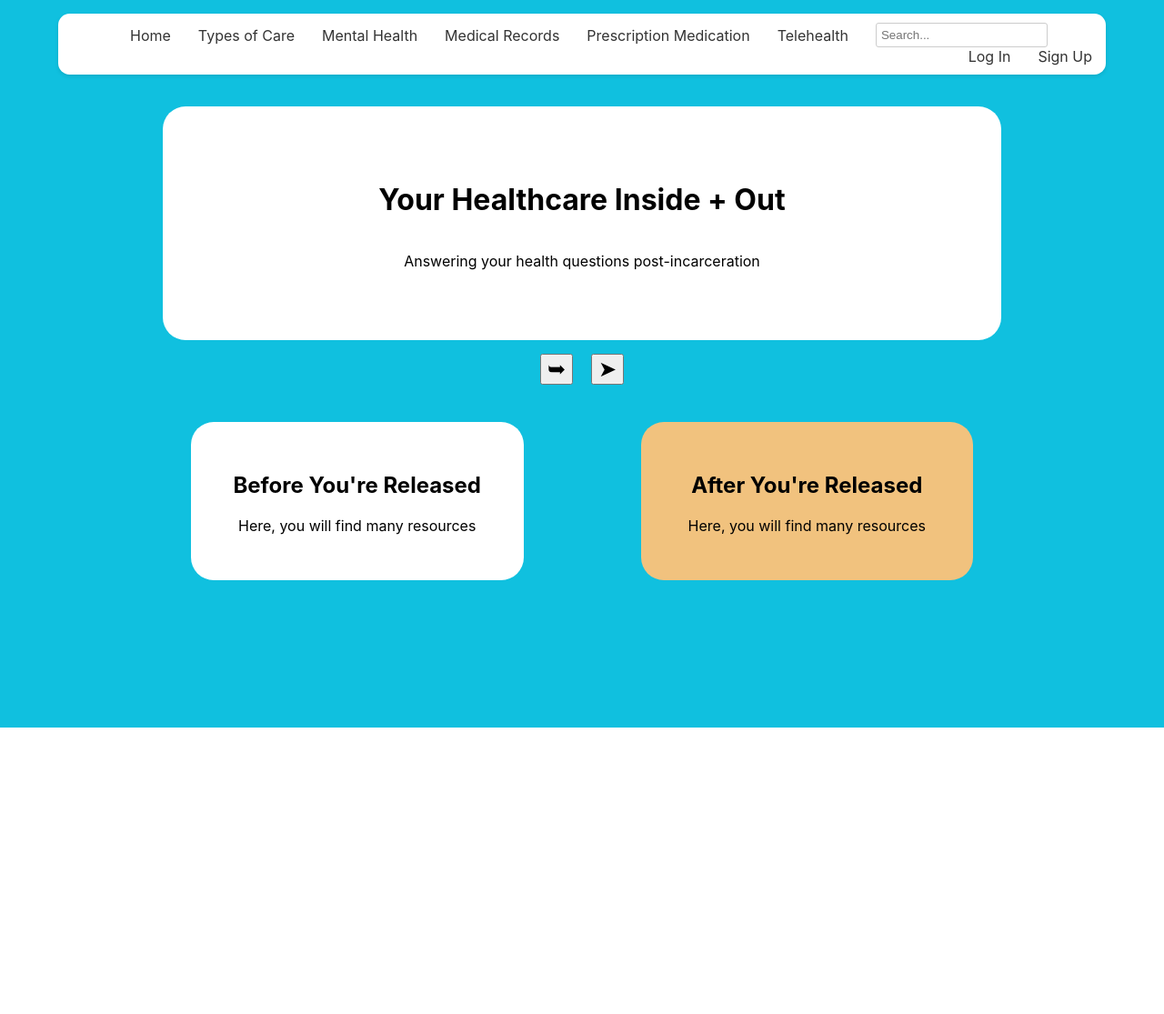
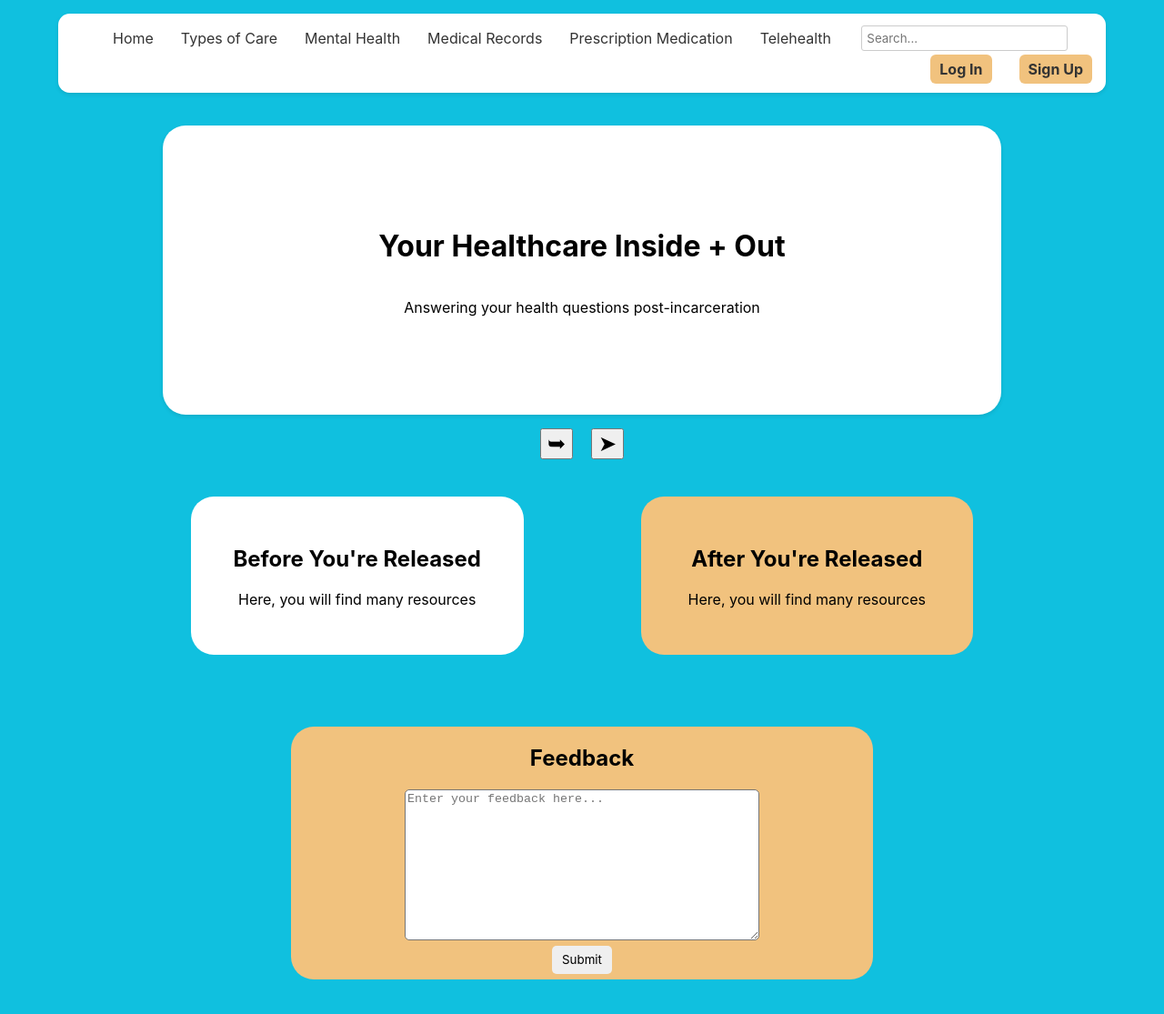
Before and after one commit to sarahcoml/CS320-FInal-Project, a React (Create React App) app: page / in a window 1280 px wide. Shown: the whole page at 91% size. Before the commit the page ends 800 px from the top, so only its background shows below. Built offline with nearby package versions, Linux system fonts and the light colour scheme.

Commit message:
feat: added feedback box

```diff
--- a/src/App.tsx
+++ b/src/App.tsx
@@ -2,6 +2,7 @@ import React from "react";
 import Navigation from "./components/Navigation.tsx";
 import Main from "./components/Main.tsx";
 import "./styles/App.scss";
+import Feedback from "./components/feedbackBox.tsx";
 
 // import "./styles/App.scss";
 const App = () => {
@@ -17,6 +18,7 @@ const App = () => {
       <div id="main-container">
         <Main />
       </div>
+      <Feedback />
     </div>
   );
 };
--- a/src/components/Navigation.tsx
+++ b/src/components/Navigation.tsx
@@ -33,10 +33,10 @@ const Navigation = () => (
     </div>
     {/* Log In and Sign Up buttons */}
     <div className="auth-buttons">
-      <NavLink className="link" to="/login">
+      <NavLink className="link login" to="/login">
         Log In
       </NavLink>
-      <NavLink className="link" to="/signup">
+      <NavLink className="link login" to="/signup">
         Sign Up
       </NavLink>
     </div>
--- /dev/null
+++ b/src/components/feedbackBox.tsx
@@ -0,0 +1,24 @@
+import React, { useState } from "react";
+import "../styles/subPage.scss";
+import "../styles/feedbackBox.scss";
+
+const Feedback = () => {
+  return (
+    <div id="feedback-box">
+      <h2>Feedback</h2>
+      <form action="/submit" method="post">
+        {/* TODO: implement feedback endpoint */}
+        <textarea
+          id="input-text"
+          name="feedback"
+          rows={4}
+          cols={50}
+          placeholder="Enter your feedback here..."
+        ></textarea>
+        <input type="submit" value="Submit"></input>
+      </form>
+    </div>
+  );
+};
+
+export default Feedback;
--- a/src/styles/Navigation.scss
+++ b/src/styles/Navigation.scss
@@ -77,10 +77,19 @@
   display: flex;
   align-items: center;
   margin-left: auto;
+  justify-content: space-between;
+  gap: 0px;
 }
 
 .auth-buttons .link {
-  margin: 0 15px;
   text-decoration: none;
   color: #333;
 }
+.auth-buttons .login {
+  // margin-inline: 4%;
+  padding: 3%;
+  padding-inline: 10px;
+  background-color: $yellow-background-color;
+  border-radius: 6px;
+  font-weight: bold;
+}
--- /dev/null
+++ b/src/styles/feedbackBox.scss
@@ -0,0 +1,38 @@
+@import "./globalCssVariables.scss";
+#feedback-box {
+  min-height: 0;
+  height: 100%;
+  width: 50%;
+  background-color: $yellow-background-color;
+  align-self: center;
+  display: flex;
+  flex-direction: column;
+  align-items: center;
+  // padding: 1.5%;
+  margin: 3%;
+  border-radius: $big-border-radius;
+}
+
+form {
+  display: flex;
+  flex-direction: column;
+  width: 60%;
+  justify-content: space-between;
+  align-items: center;
+}
+
+input {
+  border: 0;
+  border-radius: 5px;
+  width: fit-content;
+  padding: 2%;
+  padding-inline: 3%;
+  margin: 1.5%;
+  font-family: $general-font;
+}
+
+#input-text {
+  width: 100%;
+  height: 20vh;
+  border-radius: 5px;
+}
--- a/src/styles/globalCssVariables.scss
+++ b/src/styles/globalCssVariables.scss
@@ -2,12 +2,16 @@
 $primary-background-color: #10c0df;
 $secondary-background-color: #fff;
 $yellow-background-color: #f1c27e;
+$box-shadow: 0 2px 4px rgba(0, 0, 0, 0.1);
 
 // TEXT COLORS
 $primary-text-color: black;
 
 // FONTS
 // $header-font: "Inter", sans-serif;
+
+$general-font: -apple-system, BlinkMacSystemFont, "Segoe UI", "Roboto", "Oxygen",
+  "Ubuntu", "Cantarell", "Fira Sans", "Droid Sans", "Helvetica Neue", sans-serif;
 
 // SIZES
 $header-height: 50px;
--- a/src/styles/home.scss
+++ b/src/styles/home.scss
@@ -40,9 +40,10 @@
   align-self: center;
   border-radius: $big-border-radius;
   margin: 1.5% 3%;
-  padding-top: 6%;
-  padding-bottom: 6%;
+  padding-top: 9%;
+  padding-bottom: 9%;
   // padding: 2%;
+  box-shadow: $box-shadow;
 }
 
 #home {
```
